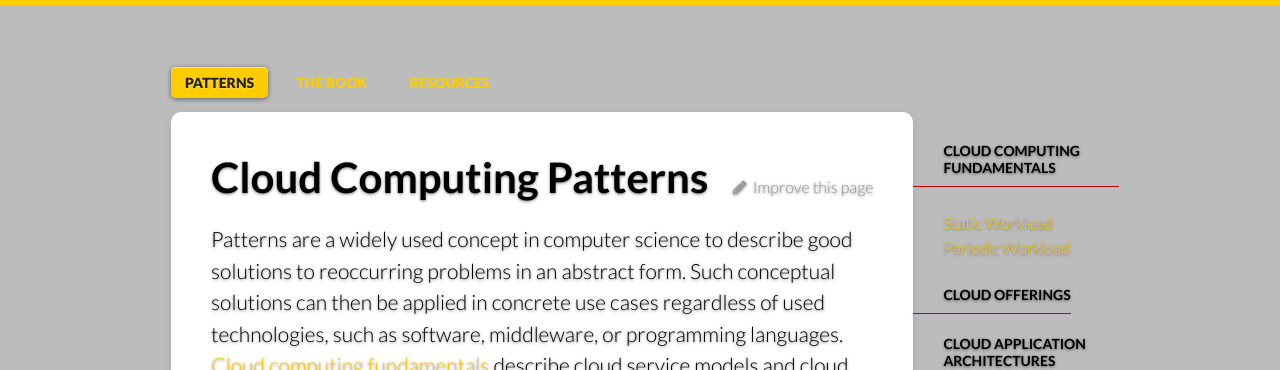
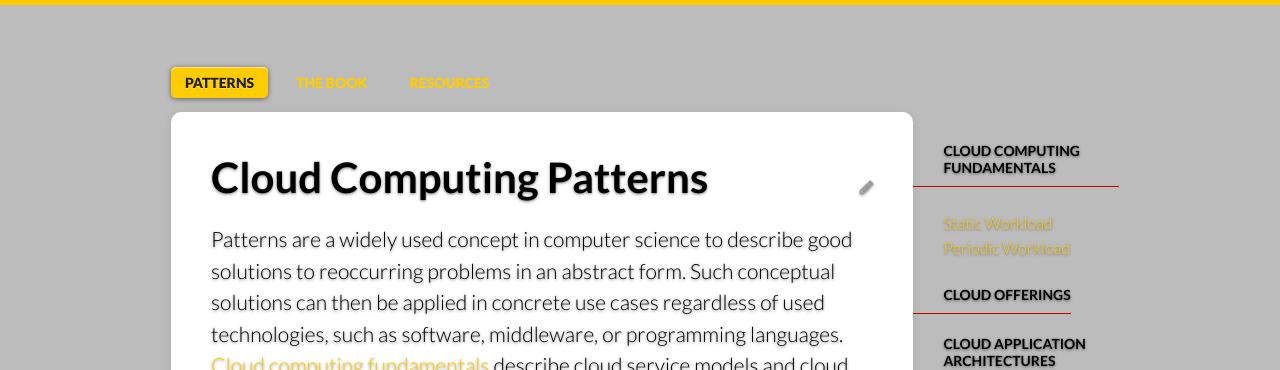
Before and after one commit to cloudcomputingpatterns/cloudcomputingpatterns.github.io, a Jekyll site: the page built from index.md, in a window 1280 px wide and 900 px high. Shown: the top 370 px of the window. Built offline with Jekyll 4.4.1, drawn with Linux system fonts in a browser that asks for light colours.

Commit message:
Removed -Improve this page- to obtain more space for the headings. Only using the pencil icon now.

```diff
--- a/_layouts/docs.html
+++ b/_layouts/docs.html
@@ -10,7 +10,7 @@
       <div class="unit four-fifths">
         <article>
           <div class="improve right hide-on-mobiles">
-            <a href="https://github.com/jekyll/jekyll/edit/master/site/{{ page.path }}"><i class="fa fa-pencil"></i> &nbsp;Improve this page</a>
+            <a href="https://github.com/cloudcomputingpatterns/cloudcomputingpatterns.github.io/edit/master/{{ page.path }}"><i class="fa fa-pencil"></i></a>
           </div>
           <h1>{{ page.title }}</h1>
           {{ content }}
```
